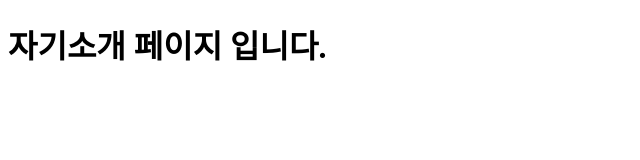
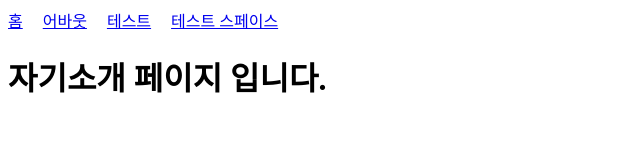
Before and after one commit to chuchu02/my-blog-2022-05-31-practice, a Gatsby site: page /about in a window 1280 px wide. Shown: the whole page, without its empty margins (0-640 px from the left). Built offline with nearby package versions, Linux system fonts and the light colour scheme; Gatsby itself is replaced by a stand-in of ours.

Commit message:
GNB 추가

```diff
--- a/src/pages/about.js
+++ b/src/pages/about.js
@@ -1,9 +1,17 @@
+import { Link } from "gatsby";
 import React from "react";
 
 function AboutPage() {
   return (
     <main>
       <title>자기소개</title>
+
+      <div style={{display:"flex", gap:20}}>
+      <Link to="/">홈</Link>
+      <Link to="/about">어바웃</Link>
+      <Link to="/test">테스트</Link>
+      <Link to="/testspace">테스트 스페이스</Link>
+      </div>
       <h1>자기소개 페이지 입니다.</h1>
     </main>
   );
```
Also changed, not shown: src/pages/index.js (+8 -0 lines), src/pages/test.js (+8 -0 lines), src/pages/testspace.js (+8 -0 lines).
